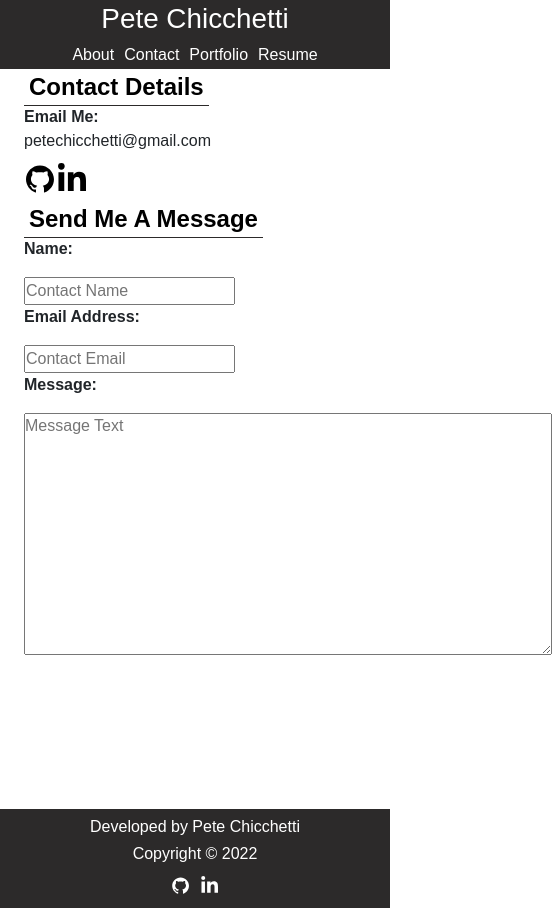
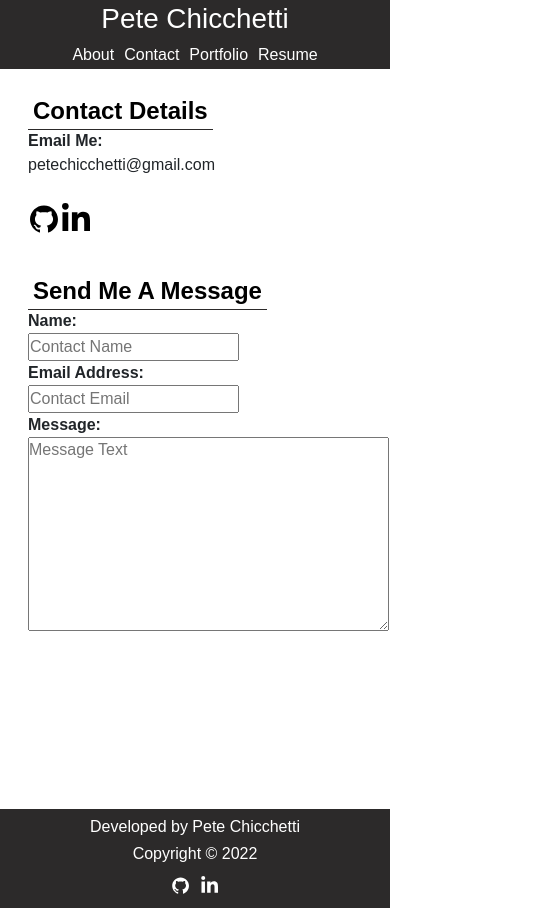
Before and after one commit to PeteChicchetti/professional-react-portfolio, a React (Create React App) app: page / in a window 390 px wide. Both pictures are taken after a click on the item "Contact". Shown: the whole page, 552 px wide, since content can reach past the window. Built offline with nearby package versions, Linux system fonts and the light colour scheme.

Commit message:
adjusted padding and margins on text boxes for mobile and desktop view

```diff
--- a/src/components/Contact/index.jsx
+++ b/src/components/Contact/index.jsx
@@ -7,23 +7,23 @@ const Contact = () => {
     return (
         <section className='container-fluid contactPage'>
             <Row id='contactContainer' style={{ margin: '0px'}}>
-                <Col md='4' id='contactLeft' style={{ margin: '0px'}}>
+                <Col md='6' id='contactLeft' style={{ margin: '0px'}}>
                     <div className='leftContent'>
                         <strong className='contactTitle'>Contact Details</strong>
-                        <p id='info'><strong>Email Me:</strong><br/>petechicchetti@gmail.com</p>
+                        <p id='info '><strong>Email Me:</strong><br/>petechicchetti@gmail.com</p>
                         <a className='githubContact' href="https://github.com/PeteChicchetti" target="_blank" rel="noopener noreferrer"><AiFillGithub /></a>
                         <a className='linkedinContact' href="https://www.linkedin.com/in/peter-chicchetti-268a39224/" target="_blank" rel="noopener noreferrer"><FaLinkedinIn /></a>
                     </div>
                 </Col>
-                <Col md='4' id='contactright' style={{ margin: '0px'}}>
+                <Col md='6' id='contactright' style={{ margin: '0px'}}>
                     <div className='rightContent'>
                         <strong className='contactTitle'>Send Me A Message</strong>
-                        <p><strong>Name:</strong></p>
+                        <p className="nameTitle"><strong>Name:</strong></p>
                         <input placeholder="Contact Name"></input>
-                        <p><strong>Email Address:</strong></p>
+                        <p className="emailTitle"><strong>Email Address:</strong></p>
                         <input placeholder="Contact Email"></input>
-                        <p><strong>Message:</strong></p>
-                        <textarea rows='10' cols='55' placeholder="Message Text"></textarea>
+                        <p className="messageTitle"><strong>Message:</strong></p>
+                        <textarea rows='8' cols='37' placeholder="Message Text"></textarea>
                     </div>
                 </Col>
             </Row>
--- a/src/style.css
+++ b/src/style.css
@@ -119,11 +119,12 @@
 .contactPage {
     margin: 0px;
     padding: 0px;
-    height: calc(100vh - 104px);
+    min-height: calc(100vh - 104px);
 }
 
 #contactContainer {
     margin: 0px;
+    padding: 1rem;
     align-items: center;
     justify-content: space-evenly;
 }
@@ -133,7 +134,7 @@
 }
 
 .leftContent {
-    text-align: left;
+    text-align: center;
 }
 
 #info {
@@ -159,15 +160,20 @@
 
 .rightContent {
     text-align: left;
+    max-width: 500px;
+    margin: auto;
 }
 
 .contactTitle {
-    font-size: 3rem;
+    font-size: 2rem;
     font-family: sans-serif;
     color: #000000;
     padding: 5px;
     border-bottom: 1px solid var(--gray);
+}
 
+.nameTitle, .emailTitle, .messageTitle {
+    margin: 0px;
 }
 
 /*-- Footer --*/
@@ -206,6 +212,15 @@
     .contactTitle {
         font-size: 1.5rem;
     }
+    #contactContainer {
+        padding: .5rem;
+    }
+    #contactLeft, #contactright {
+        padding: 1rem .5rem;
+    }
+    .leftContent {
+        text-align: left;
+    }
 }
 
 
```
